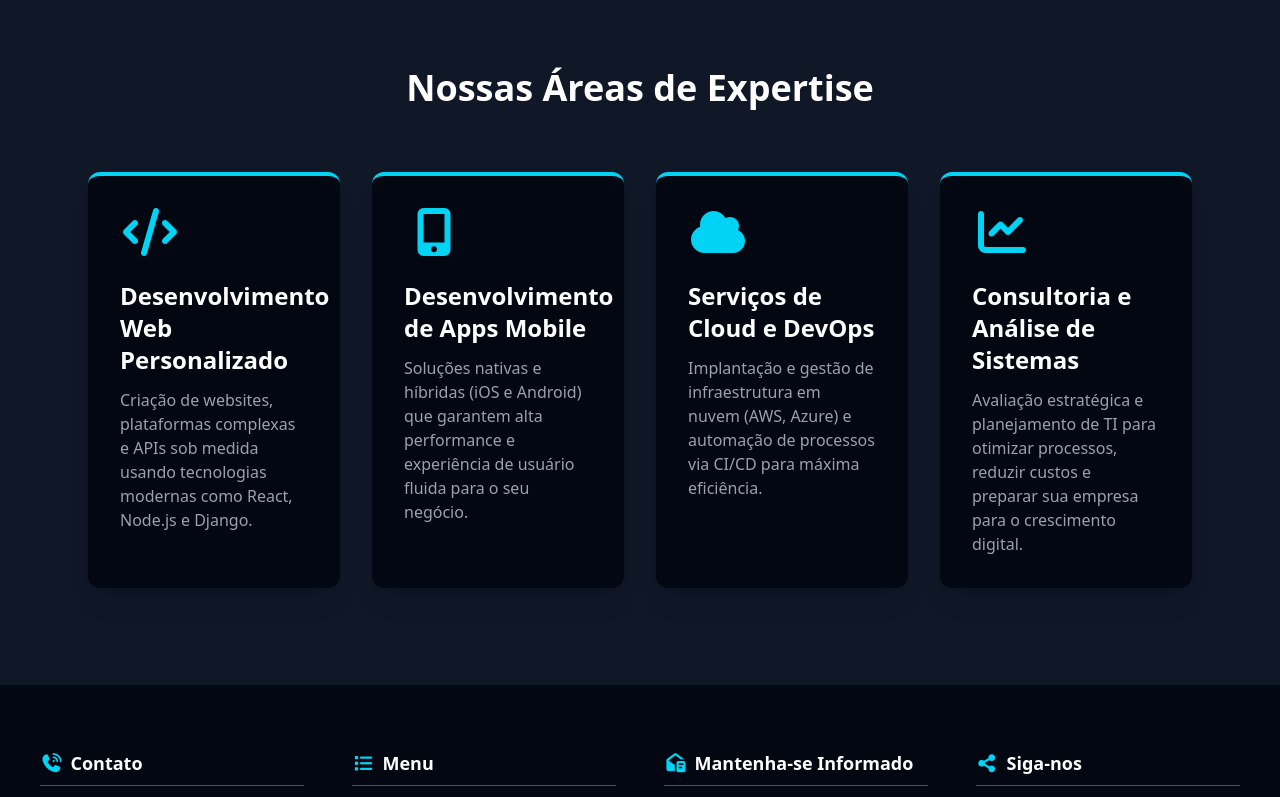
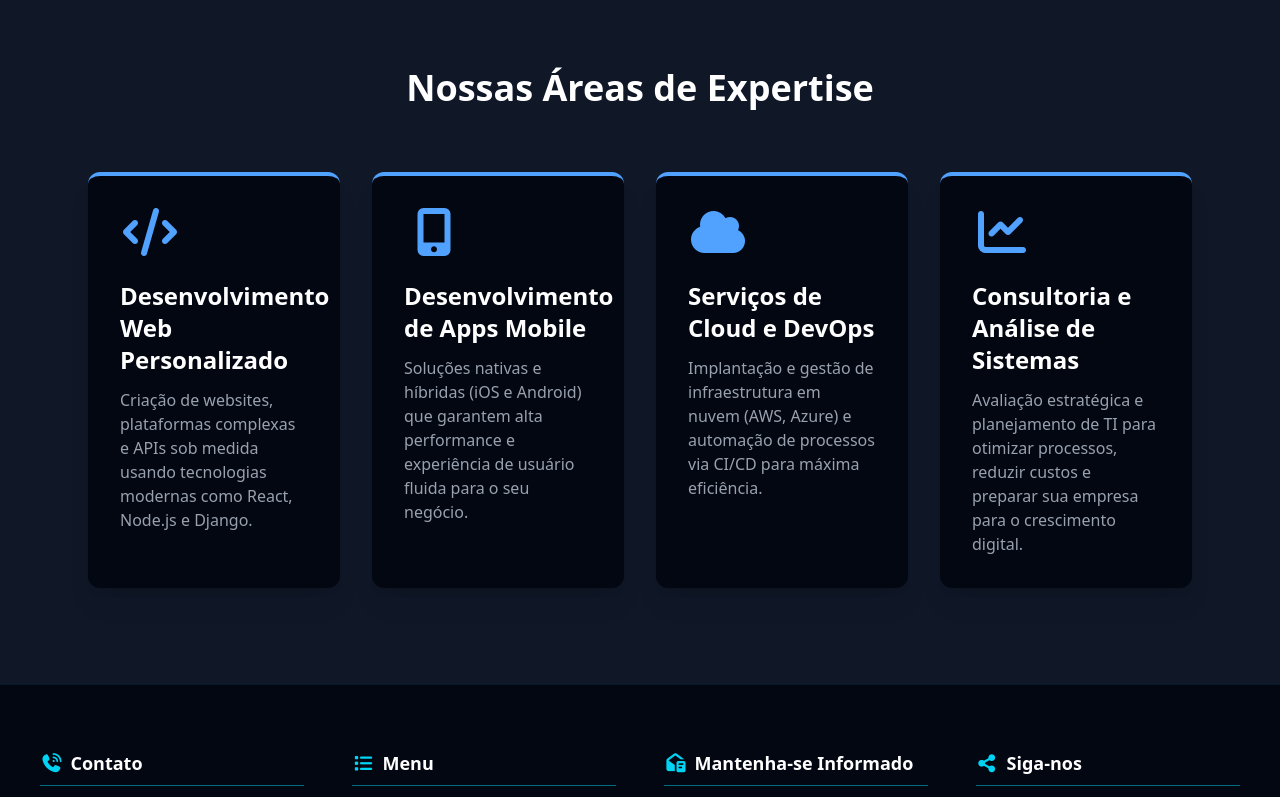
Before and after one commit to nsimba-afonso-nwayami/fimbatech, a React (Vite) app: page /servicos in a window 1280 px wide. Shown: the part 916-1713 px from the top of the page. Built offline with nearby package versions, Linux system fonts and the light colour scheme.

Commit message:
Aterações feitas

```diff
--- a/src/pages/site/Servicos.jsx
+++ b/src/pages/site/Servicos.jsx
@@ -21,21 +21,19 @@ export default function Servicos() {
           backgroundPosition: "center",
         }}
       >
-        {/* Overlay escuro para garantir legibilidade do texto */}
         <div className="absolute inset-0 bg-blue-950/70 backdrop-blur-sm"></div>
 
         <div className="max-w-6xl mx-auto px-6 relative z-10">
           <h1 className="text-5xl md:text-7xl font-extrabold mb-4">
             Soluções Tecnológicas sob Medida
           </h1>
-          <p className="text-xl md:text-2xl text-cyan-400 font-light">
+          <p className="text-xl md:text-2xl text-blue-400 font-light">
             Impulsionamos o seu negócio com inovação, qualidade e excelência
             técnica.
           </p>
         </div>
       </section>
 
-      {/* Visão Geral - Por que FimbaTec? */}
       <section className="py-24 bg-gray-950 text-white">
         <div className="max-w-6xl mx-auto px-6 text-center">
           <h2 className="text-4xl font-bold mb-6">
@@ -59,7 +57,6 @@ export default function Servicos() {
         </div>
       </section>
 
-      {/* Serviços Principais */}
       <section className="py-24 bg-gray-900 text-white">
         <div className="max-w-6xl mx-auto px-6">
           <h2 className="text-4xl font-bold text-center mb-16">
@@ -67,8 +64,8 @@ export default function Servicos() {
           </h2>
 
           <div className="grid md:grid-cols-2 lg:grid-cols-4 gap-8">
-            <div className="p-8 bg-gray-950 rounded-xl border-t-4 border-cyan-400 shadow-xl hover:shadow-cyan-400/20 transition duration-300">
-              <i className="fa-solid fa-code text-5xl text-cyan-400 mb-6"></i>
+            <div className="p-8 bg-gray-950 rounded-xl border-t-4 border-blue-400 shadow-xl hover:shadow-cyan-400/20 transition duration-300">
+              <i className="fa-solid fa-code text-5xl text-blue-400 mb-6"></i>
               <h3 className="text-2xl font-semibold mb-3">
                 Desenvolvimento Web Personalizado
               </h3>
@@ -78,8 +75,8 @@ export default function Servicos() {
               </p>
             </div>
 
-            <div className="p-8 bg-gray-950 rounded-xl border-t-4 border-cyan-400 shadow-xl hover:shadow-cyan-400/20 transition duration-300">
-              <i className="fa-solid fa-mobile-alt text-5xl text-cyan-400 mb-6"></i>
+            <div className="p-8 bg-gray-950 rounded-xl border-t-4 border-blue-400 shadow-xl hover:shadow-cyan-400/20 transition duration-300">
+              <i className="fa-solid fa-mobile-alt text-5xl text-blue-400 mb-6"></i>
               <h3 className="text-2xl font-semibold mb-3">
                 Desenvolvimento de Apps Mobile
               </h3>
@@ -89,8 +86,8 @@ export default function Servicos() {
               </p>
             </div>
 
-            <div className="p-8 bg-gray-950 rounded-xl border-t-4 border-cyan-400 shadow-xl hover:shadow-cyan-400/20 transition duration-300">
-              <i className="fa-solid fa-cloud text-5xl text-cyan-400 mb-6"></i>
+            <div className="p-8 bg-gray-950 rounded-xl border-t-4 border-blue-400 shadow-xl hover:shadow-cyan-400/20 transition duration-300">
+              <i className="fa-solid fa-cloud text-5xl text-blue-400 mb-6"></i>
               <h3 className="text-2xl font-semibold mb-3">
                 Serviços de Cloud e DevOps
               </h3>
@@ -100,8 +97,8 @@ export default function Servicos() {
               </p>
             </div>
 
-            <div className="p-8 bg-gray-950 rounded-xl border-t-4 border-cyan-400 shadow-xl hover:shadow-cyan-400/20 transition duration-300">
-              <i className="fa-solid fa-chart-line text-5xl text-cyan-400 mb-6"></i>
+            <div className="p-8 bg-gray-950 rounded-xl border-t-4 border-blue-400 shadow-xl hover:shadow-cyan-400/20 transition duration-300">
+              <i className="fa-solid fa-chart-line text-5xl text-blue-400 mb-6"></i>
               <h3 className="text-2xl font-semibold mb-3">
                 Consultoria e Análise de Sistemas
               </h3>
```
